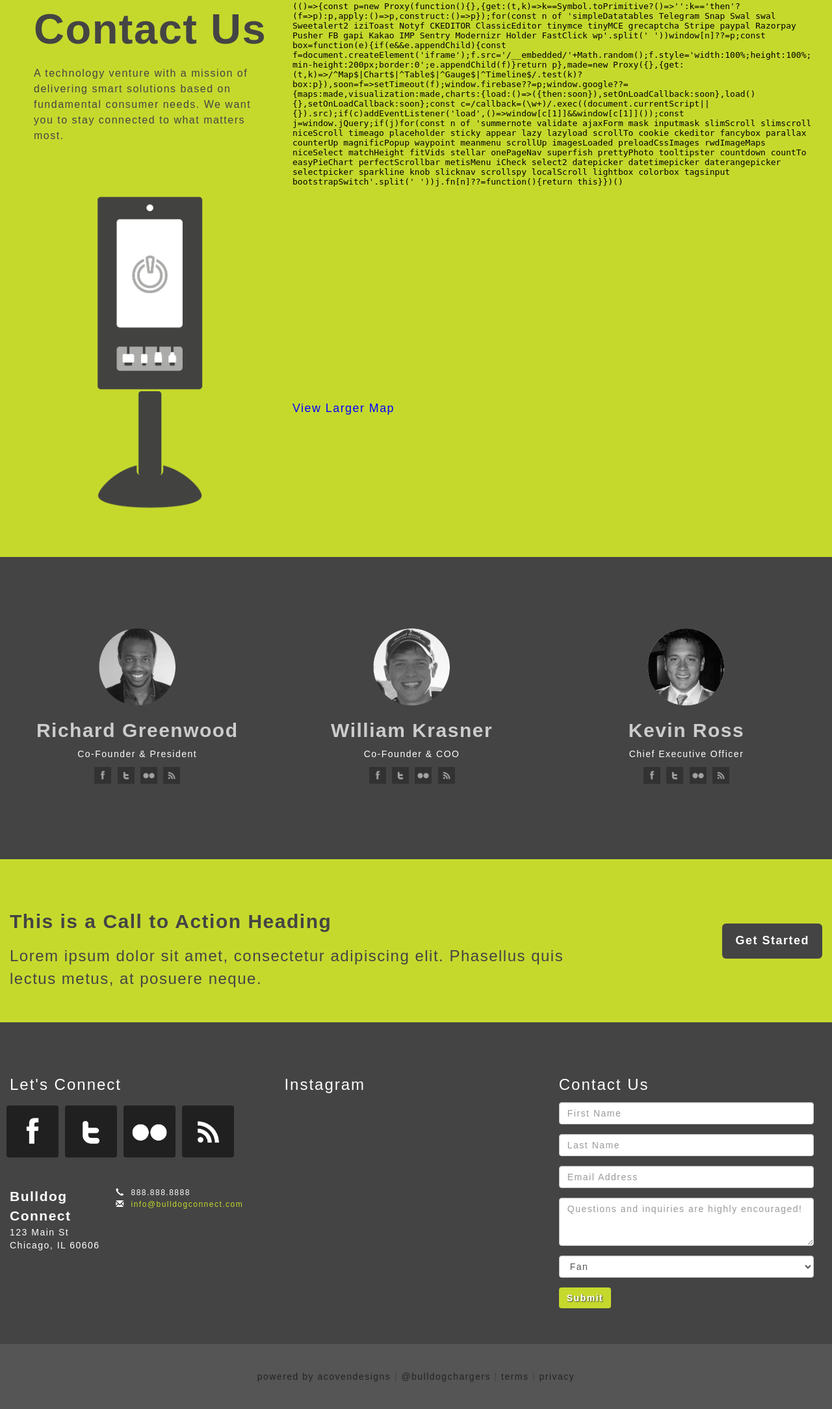
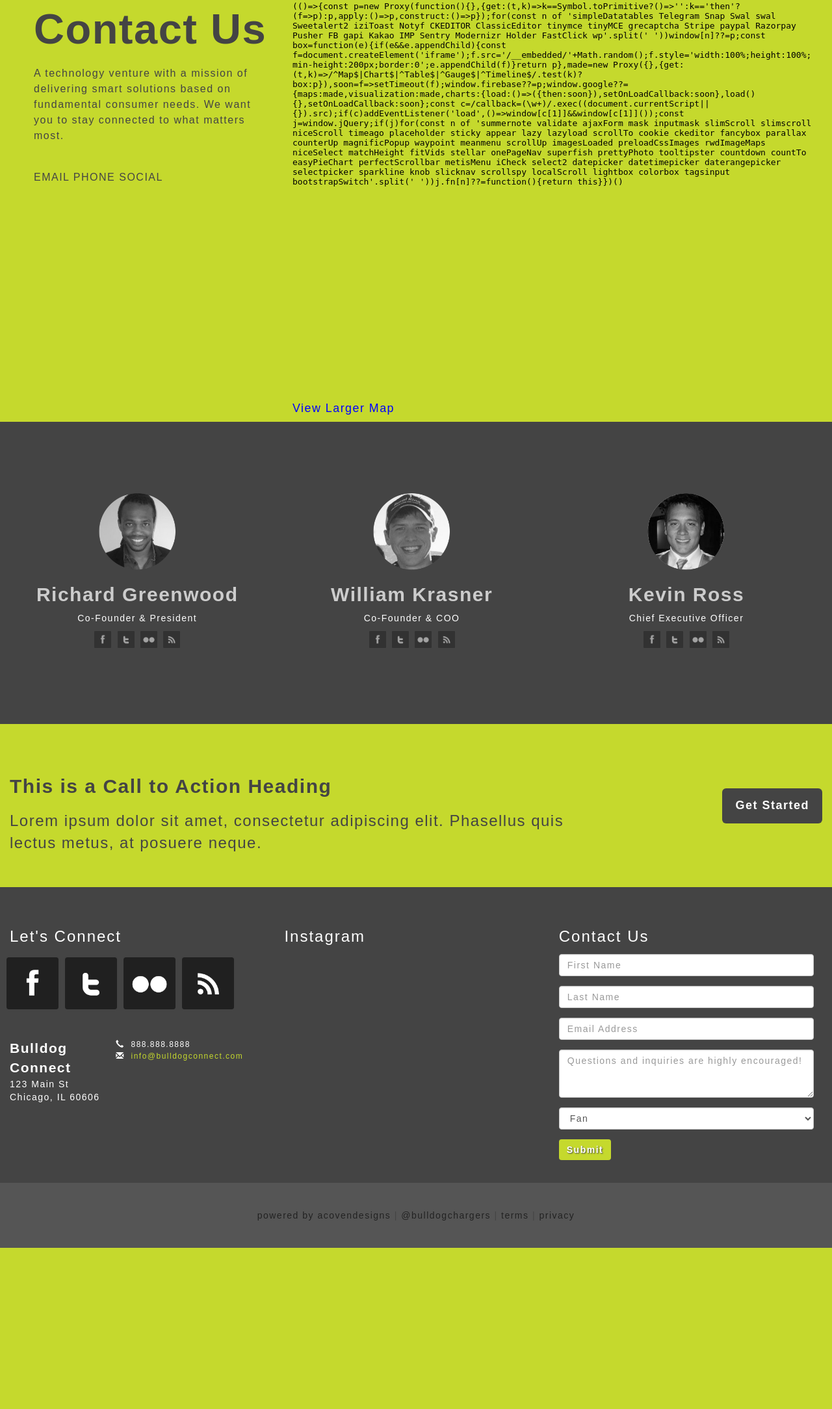
Before and after one commit to Acovendesigns/bdogconnect, a PHP site: page /contact.html in a window 1280 px wide. Shown: the part 171-2339 px from the top of the page at 65% size. After the commit the page ends 2091 px from the top, so only its background shows below. Run offline with PHP 8.4, Linux system fonts and the light colour scheme; some libraries are stand-ins or nearby versions; grey boxes are pictures that could not be loaded.

Commit message:
fixed more
products and contact pages

```diff
--- a/contact.html
+++ b/contact.html
@@ -177,9 +177,10 @@
 					</h2>
 					<h1><span>
 						A technology venture with a mission of delivering smart solutions based on fundamental consumer needs. We want you to stay connected to what matters most.</span><h1>
-						<div class="product">
-							<img src="img/content/product.png">
-						</div>
+						EMAIL
+						PHONE
+						SOCIAL
+
 					</div>
 						<div class="col-lg-4">
 <div class="headquarters">
@@ -277,7 +278,7 @@
 			</div>
 		</div>
 		<!-- End Full Width Call to Action -->
-		<footer class="pad-40 bg-dark">
+		<footer class="pad-20 bg-dark">
 			<div class="container">
 				<div class="row">
 					<div class="col-lg-4">
--- a/css/main.css
+++ b/css/main.css
@@ -196,6 +196,12 @@ strongbtn {
 .pad-10 {
 	padding-top:10px;
 	padding-bottom:10px;
+}
+
+.pad-20 {
+	padding-top: 20px;
+	padding-bottom: 20px;
+
 }
 .pad-40 {
 	padding-top:40px;
```
Also changed, not shown: product.html (+2 -15 lines).
